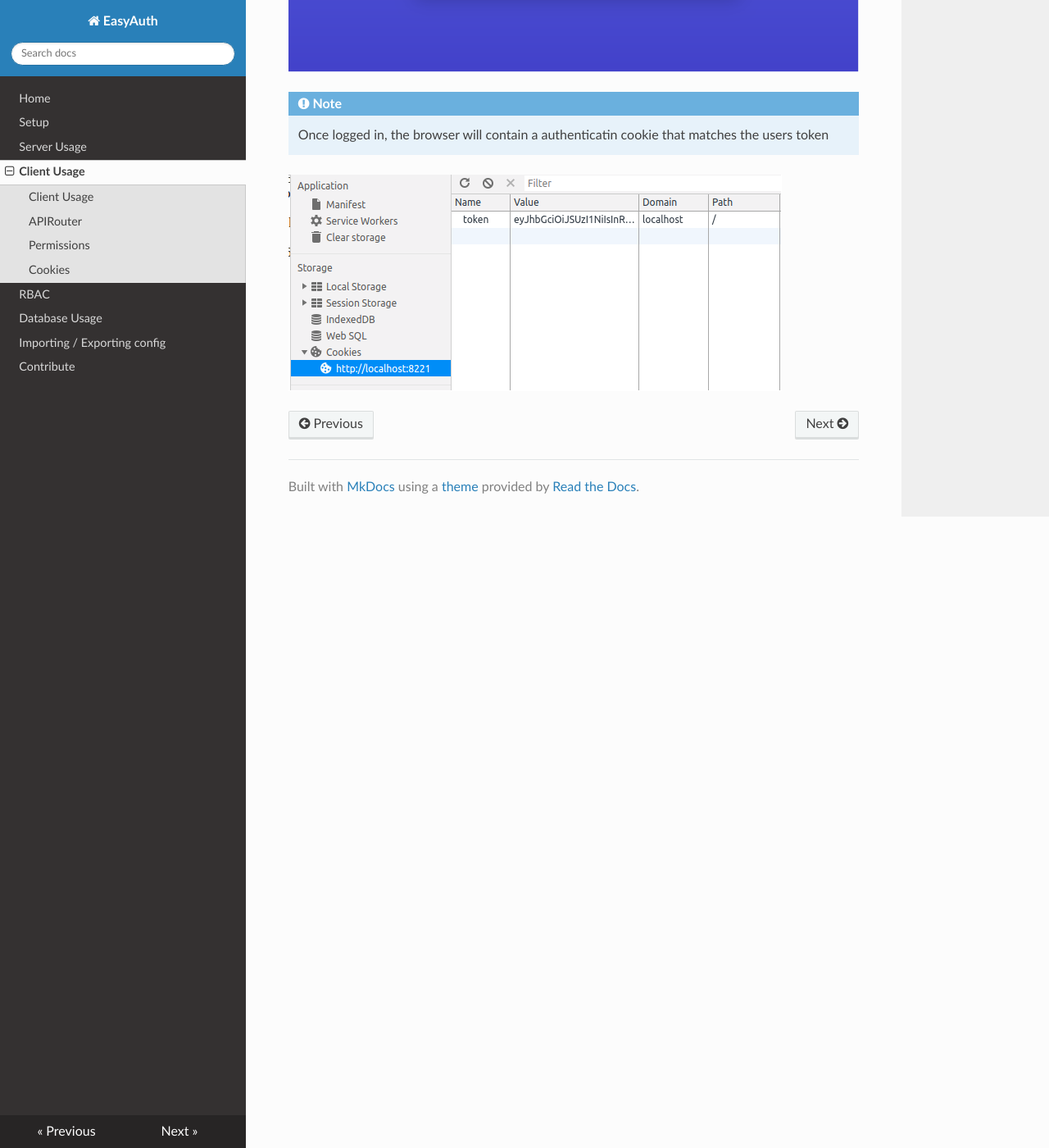
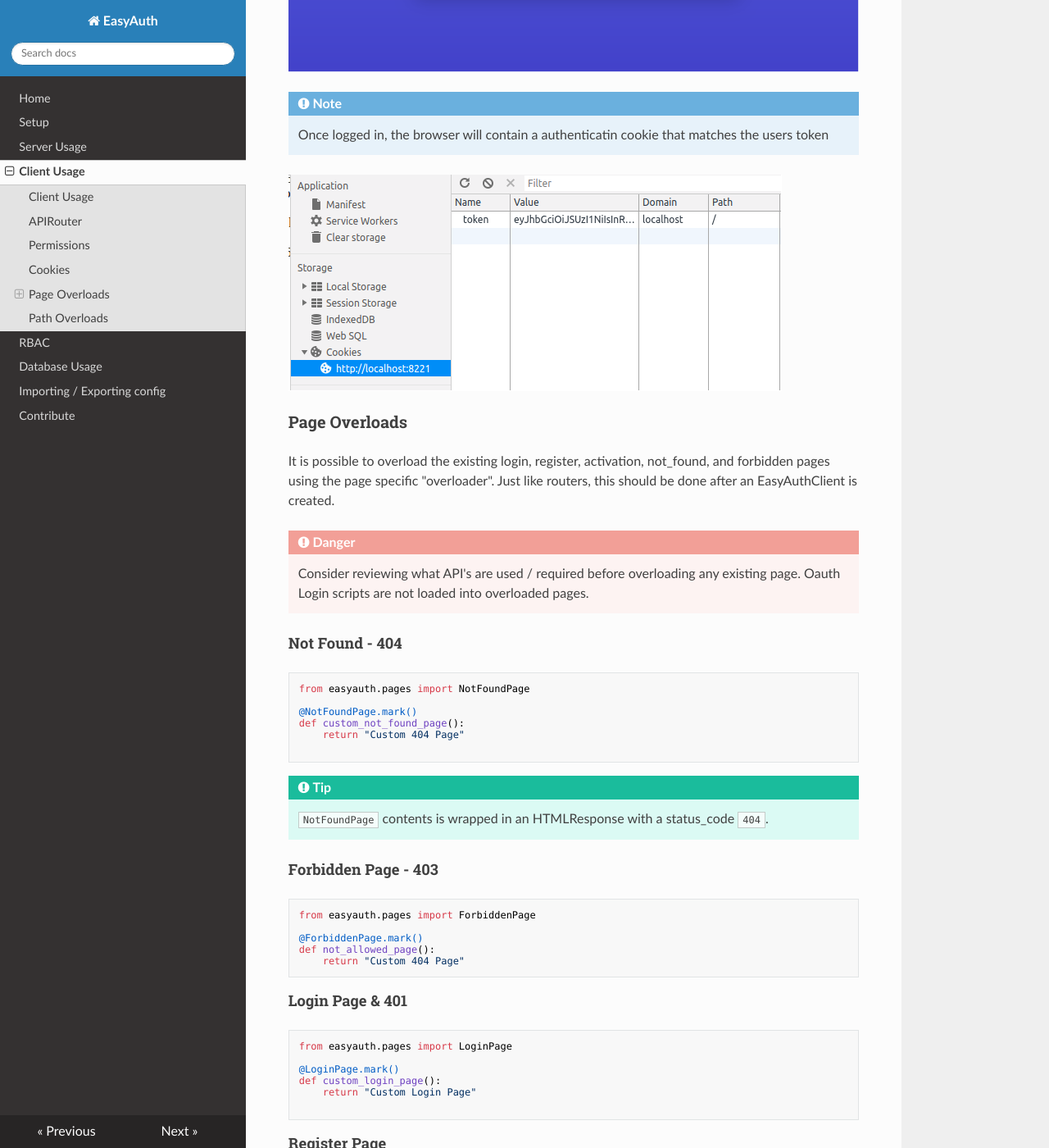
Before and after one commit to codemation/easyauth, an MkDocs documentation site: the page built from docs/client_usage.md, in a window 1280 px wide and 1400 px high, scrolled down 3889 px. Shown: the whole window at 82% size. Built offline with MkDocs 1.6.1, drawn with Linux system fonts in a browser that asks for light colours; nearby versions of some CDN libraries; some of the changed text lies outside the part shown.

Commit message:
Updated docs for path / page overloads

````diff
--- a/docs/client_usage.md
+++ b/docs/client_usage.md
@@ -139,3 +139,74 @@ EasyAuth client endpoints, decorated by the auth router, that serve HTML respons
     Once logged in, the browser will contain a authenticatin cookie that matches the users token
 
 ![](images/cookie.png)
+
+
+### Page Overloads
+It is possible to overload the existing login, register, activation, not_found, and forbidden pages using the page specific "overloader". Just like routers, this should be done after an EasyAuthClient is created.
+
+!!! Danger
+    Consider reviewing what API's are used / required before overloading any existing page. Oauth Login scripts are not loaded into overloaded pages.
+
+#### Not Found - 404
+```python
+from easyauth.pages import NotFoundPage
+
+@NotFoundPage.mark()
+def custom_not_found_page():
+    return "Custom 404 Page"
+
+```
+!!! TIP
+    `NotFoundPage` contents is wrapped in an HTMLResponse with a status_code `404`.
+
+#### Forbidden Page - 403
+```python
+from easyauth.pages import ForbiddenPage
+
+@ForbiddenPage.mark()
+def not_allowed_page():
+    return "Custom 404 Page"
+```
+#### Login Page & 401
+```python
+from easyauth.pages import LoginPage
+
+@LoginPage.mark()
+def custom_login_page():
+    return "Custom Login Page"
+
+```
+
+#### Register Page
+```python
+from easyauth.pages import RegisterPage
+
+@RegisterPage.mark()
+def custom_register_page():
+    return "Custom Register Page"
+
+```
+
+#### Activation Page
+```python
+from easyauth.pages import ActivationPage
+
+@ActivationPage.mark()
+def custom_activation_page():
+    return "Custom Login Page"
+
+```
+
+### Path Overloads
+The default `/login` and 401 redirect path can be overloaded by setting the `default_login_path` on `EasyAuthClient.create()`.
+
+```python
+    server.auth = await EasyAuthClient.create(
+        server,
+        token_server='0.0.0.0',
+        token_server_port=8090,
+        auth_secret='abcd1234',
+        default_permissions={'groups': ['users']},
+        default_login_path='/v1/internal/login'
+    )
+```
````
Also changed, not shown: other parts of docs/client_usage.md (+2 -2 lines), docs/server_usage.md (+57 -0 lines).
